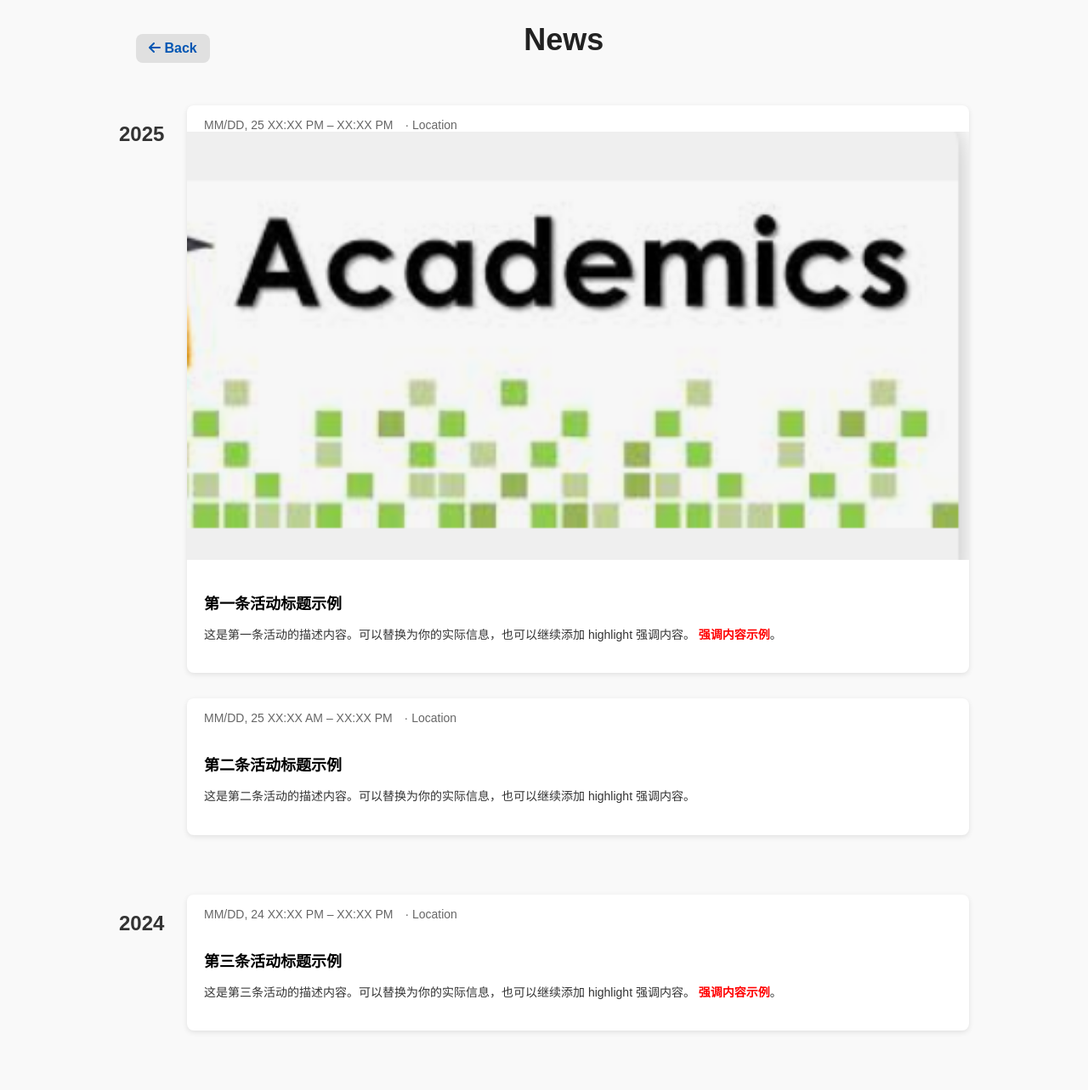
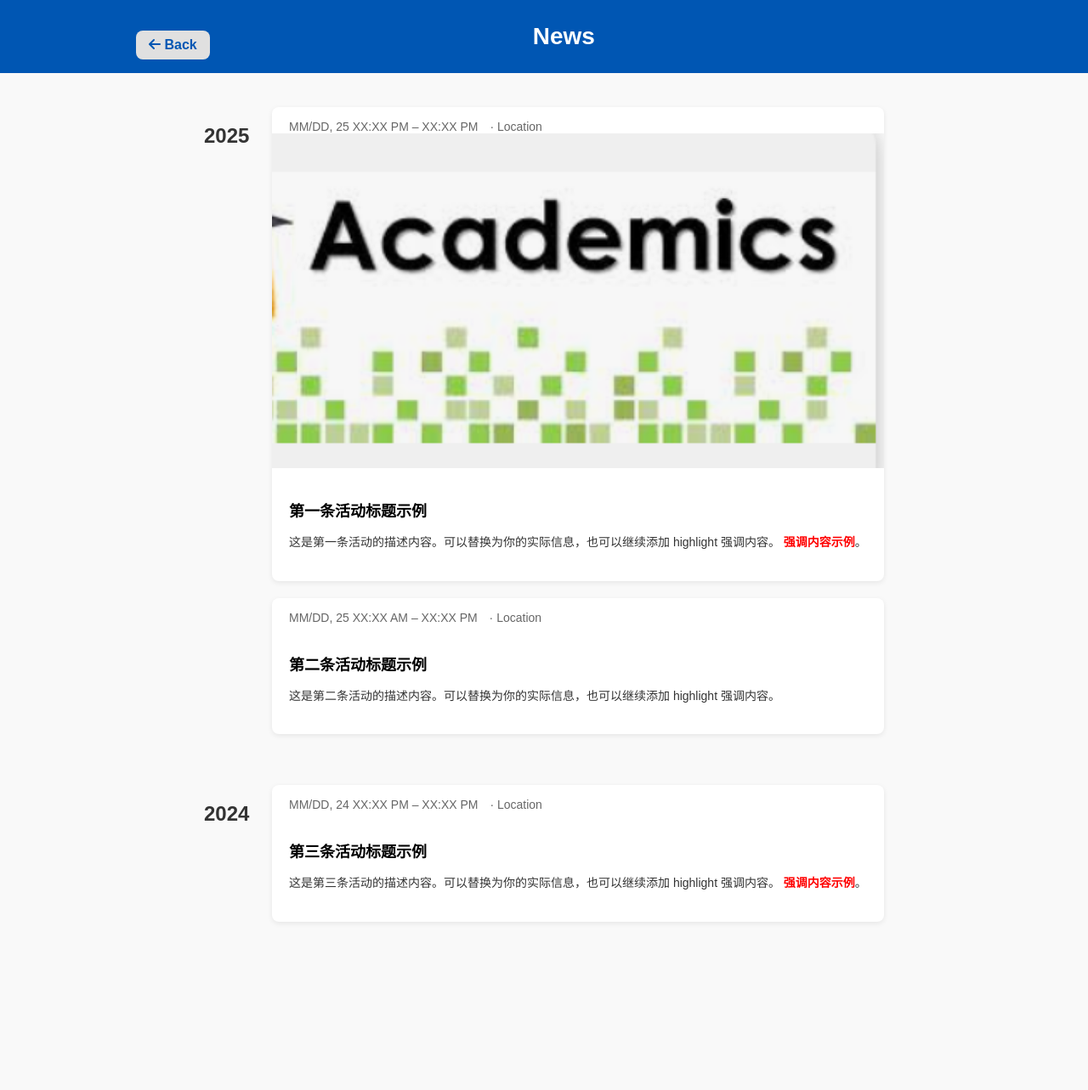
Before and after one commit to Yu-Xinda/Yu.github.io, a Jekyll site: the page news.html, which Jekyll copies as it is, in a window 1280 px wide. Shown: the whole page at 85% size. Built offline with Jekyll 4.4.1, drawn with Linux system fonts in a browser that asks for light colours; after the commit the page ends 1145 px from its top, so only the background shows below that.

Commit message:
Update news.html

```diff
--- a/news.html
+++ b/news.html
@@ -28,7 +28,7 @@
 
     .container {
       display: flex;
-      max-width: 1000px;
+      max-width: 800px;  /* 原来是 1000px，缩小 */
       margin: 40px auto;
     }
 
@@ -47,9 +47,10 @@
     .card {
       background: #fff;
       border-radius: 8px;
-      margin-bottom: 30px;
-      box-shadow: 0 2px 6px rgba(0, 0, 0, 0.1);
+      margin-bottom: 20px;  /* 缩小间距 */
+      box-shadow: 0 2px 6px rgba(0, 0, 0, 0.08);  /* 减弱阴影 */
       overflow: hidden;
+      font-size: 13px;  /* 整体文字略微缩小 */
     }
 
     .card-header {
@@ -100,14 +101,15 @@
   </style>
 </head>
 <body>
-
-  <!-- 返回按钮 + 居中标题 -->
-  <div class="top-bar" style="display: flex; align-items: center; justify-content: space-between; padding: 20px 40px 10px; max-width: 1000px; margin: 0 auto;">
-    <a href="javascript:history.back()" class="back-button" style="font-size: 16px; text-decoration: none; color: #0056b3; font-weight: bold;">
-      <i class="fas fa-arrow-left"></i> Back
-    </a>
-    <h1 style="margin: 0 auto; font-size: 36px; text-align: center; flex: 1; color: #222;">News</h1>
-    <div style="width: 60px;"></div> <!-- 占位保持左右平衡 -->
+  <!-- 顶部返回键 + 标题栏（蓝色背景中间标题） -->
+  <div class="top-bar" style="background-color: #0056b3; padding: 16px 40px;">
+    <div style="max-width: 1000px; margin: 0 auto; display: flex; align-items: center; justify-content: space-between;">
+      <a href="javascript:history.back()" class="back-button" style="font-size: 16px; text-decoration: none; color: #0056b3 ; font-weight: bold;">
+        <i class="fas fa-arrow-left"></i> Back
+      </a>
+      <h1 style="margin: 0 auto; font-size: 28px; text-align: center; flex: 1; color: white;">News</h1>
+      <div style="width: 60px;"></div> <!-- 占位保持左右平衡 -->
+    </div>
   </div>
 
   <!-- 2025 -->
```
